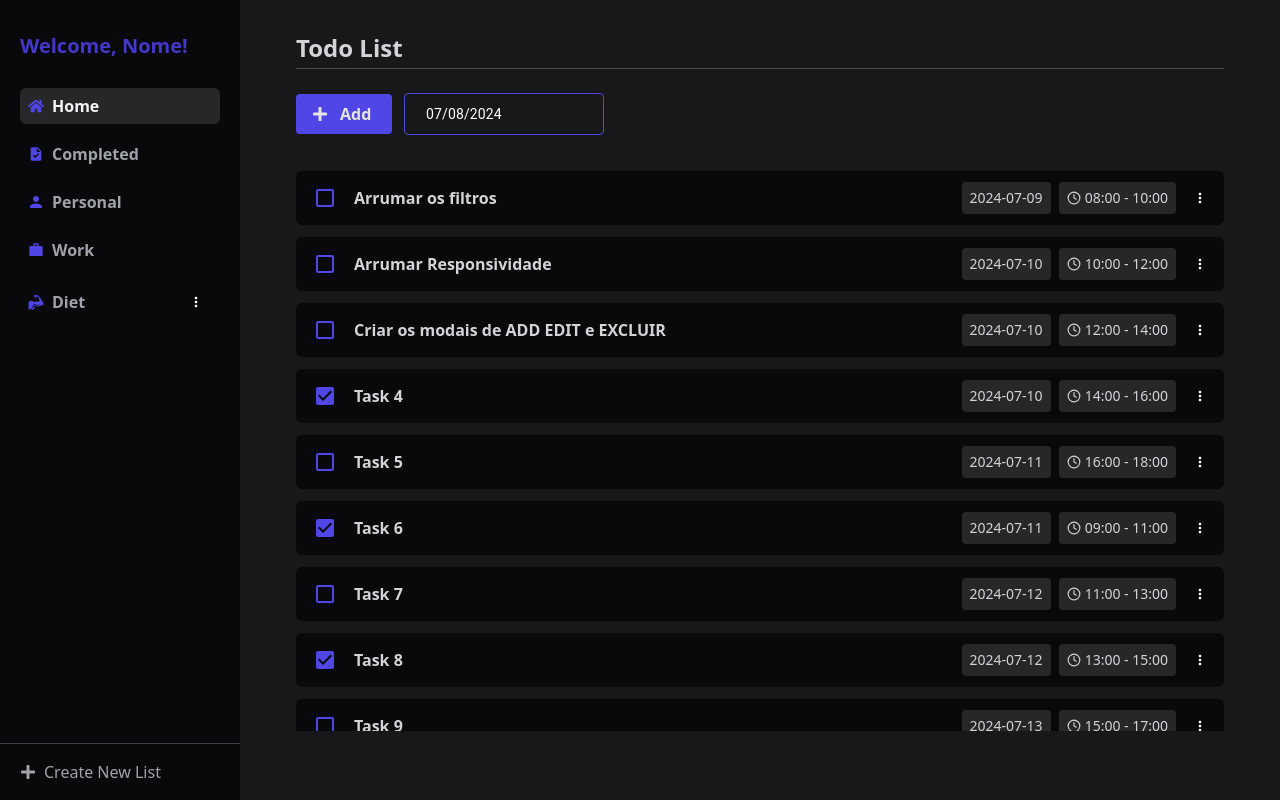
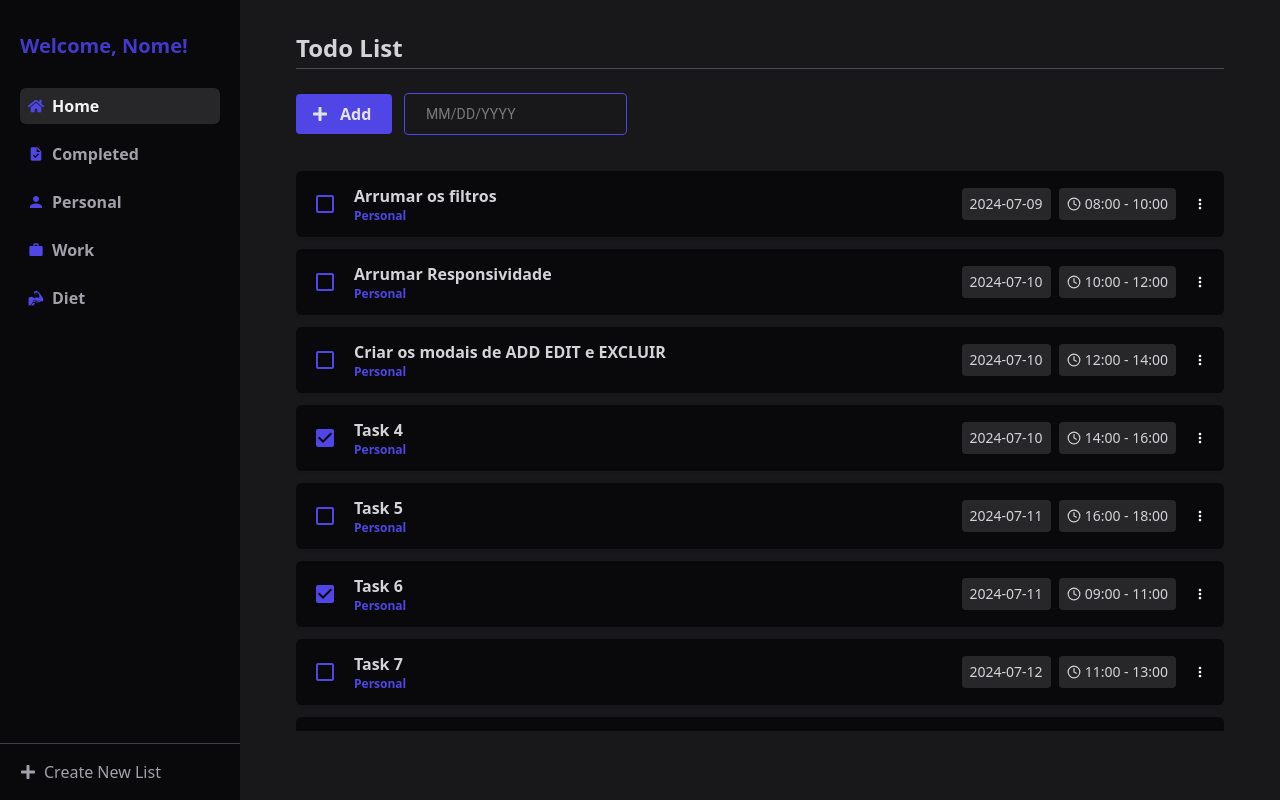
Before and after one commit to jvittor1/Task-Management, a React (Vite) app in the folder task-management/: page /home in a window 1280 px wide. Built offline with nearby package versions, Linux system fonts and the light colour scheme.

Commit message:
feat: add new parameters to components

```diff
--- a/task-management/src/components/cardList.tsx
+++ b/task-management/src/components/cardList.tsx
@@ -6,7 +6,7 @@ import { ITask } from "../interfaces/task";
 
 export default function CardList(props: ITask) {
   return (
-    <div className="ease-in-ou flex w-full cursor-pointer items-center justify-between rounded-md bg-zinc-950 px-2 py-[6px] text-zinc-300 transition duration-150 hover:bg-zinc-800">
+    <div className="ease-in-ou flex w-full cursor-pointer items-center justify-between rounded-md bg-zinc-950 px-2 py-3 text-zinc-300 shadow shadow-zinc-900 transition duration-150 hover:bg-zinc-800">
       <div className="flex items-center justify-center gap-2 text-base font-semibold">
         {
           <Checkbox
@@ -18,7 +18,10 @@ export default function CardList(props: ITask) {
             }}
           />
         }
-        {props.title}
+        <span className="flex flex-col">
+          {props.title}
+          <p className="text-xs font-semibold text-indigo-600">{props.type}</p>
+        </span>
       </div>
 
       <div className="flex gap-2 text-sm text-zinc-300">
@@ -31,7 +34,7 @@ export default function CardList(props: ITask) {
           <LuClock /> {formatTimeRange(props.startTime, props.endTime)}
         </span>
 
-        {<MenuOptionButton />}
+        {<MenuOptionButton taskId={props.id} />}
       </div>
     </div>
   );
--- a/task-management/src/components/datePicker.tsx
+++ b/task-management/src/components/datePicker.tsx
@@ -4,9 +4,13 @@ import { AdapterDayjs } from "@mui/x-date-pickers/AdapterDayjs";
 import { LocalizationProvider } from "@mui/x-date-pickers/LocalizationProvider";
 import { DatePicker } from "@mui/x-date-pickers/DatePicker";
 import { styled } from "@mui/material/styles";
+import { Control, Controller } from "react-hook-form";
+import { formattedDateStringToDate } from "../helper/formattedDate";
 
 interface ResponsiveDatePickersProps {
-  onChange: (newValue: Dayjs | null) => void;
+  onChange?: (newValue: Dayjs | null) => void;
+  control?: Control<any>;
+  defaultValue?: string;
 }
 
 const CustomDatePicker = styled(DatePicker)(() => ({
@@ -14,7 +18,7 @@ const CustomDatePicker = styled(DatePicker)(() => ({
     fontSize: "0.875rem",
     color: "#fff",
     padding: "0 8px",
-    width: "200px",
+    width: "100%",
     height: "42px",
     overflow: "hidden",
     "& .MuiOutlinedInput-notchedOutline": {
@@ -38,6 +42,14 @@ const CustomDatePicker = styled(DatePicker)(() => ({
 export default function ResponsiveDatePickers(
   props: ResponsiveDatePickersProps,
 ) {
+  const { onChange, control, defaultValue } = props;
+
+  const handleChange = (newValue: Dayjs | null) => {
+    if (onChange) {
+      onChange(newValue);
+    }
+  };
+
   return (
     <LocalizationProvider dateAdapter={AdapterDayjs}>
       <DemoContainer
@@ -50,10 +62,29 @@ export default function ResponsiveDatePickers(
         ]}
       >
         <DemoItem>
-          <CustomDatePicker
-            defaultValue={dayjs()}
-            onChange={(newValue) => props.onChange(newValue)}
-          />
+          {control ? (
+            <Controller
+              name="date"
+              control={control}
+              render={({ field }) => (
+                <CustomDatePicker
+                  {...field}
+                  defaultValue={
+                    defaultValue
+                      ? dayjs(formattedDateStringToDate(defaultValue))
+                      : null
+                  }
+                  onChange={(date) => {
+                    const formattedDate = dayjs(date).toDate();
+                    field.onChange(formattedDate);
+                  }}
+                  value={field.value ? dayjs(field.value) : null}
+                />
+              )}
+            />
+          ) : (
+            <CustomDatePicker onChange={handleChange} />
+          )}
         </DemoItem>
       </DemoContainer>
     </LocalizationProvider>
--- a/task-management/src/components/input.tsx
+++ b/task-management/src/components/input.tsx
@@ -8,6 +8,7 @@ interface InputProps {
   icon: IconType;
   register: UseFormRegister<any>;
   name: string;
+  value?: string;
 }
 
 export default function Input(props: InputProps) {
@@ -16,6 +17,7 @@ export default function Input(props: InputProps) {
       <label>{props.label}</label>
       <div className="relative">
         <input
+          value={props.value}
           type={props.type}
           placeholder={props.placeholder}
           {...props.register(props.name)}
--- a/task-management/src/components/sidebarCard.tsx
+++ b/task-management/src/components/sidebarCard.tsx
@@ -1,28 +1,38 @@
+import { Checkbox, checkboxClasses } from "@mui/material";
 import { IconType } from "react-icons";
-import MenuOptionButton from "./menuOptionButton";
 
 interface SideBarCardProps {
   name: string;
-  icon: IconType;
-  deletable?: boolean;
-  onClick: (data: string) => void;
-  selected: boolean;
+  icon?: IconType;
+  checkable?: boolean;
+  onClick?: (data: string) => void;
+  selected?: boolean;
+  checked?: (data: string) => void;
 }
 export default function SideBarCard(props: SideBarCardProps) {
   return (
     <div
-      onClick={() => props.onClick(props.name)}
-      className={`ease-in-ou flex w-full cursor-pointer items-center justify-between rounded-md px-2 py-[6px] text-zinc-300 transition duration-150 hover:bg-zinc-800 ${props.selected ? "bg-zinc-800" : "bg-zinc-950"}`}
+      onClick={() => (props.onClick ? props.onClick(props.name) : null)}
+      className={`ease-in-ou flex w-full cursor-pointer items-center rounded-md px-2 py-[6px] text-zinc-300 transition duration-150 hover:bg-zinc-800 ${props.selected ? "bg-zinc-800" : "bg-zinc-950"}`}
     >
       <div
         className={`flex items-center justify-center gap-2 text-base font-semibold ${props.selected ? "text-zinc-100" : "text-zinc-400"}`}
       >
-        {<props.icon color={"#4f46e5 "} />}
+        {props.icon && <props.icon color={"#4f46e5 "} />}
+
+        {props.checkable && (
+          <Checkbox
+            size="small"
+            sx={{
+              [`&, &.${checkboxClasses.checked}`]: {
+                color: "#4f46e5",
+              },
+            }}
+            onChange={() => (props.checked ? props.checked(props.name) : null)}
+          />
+        )}
+
         {props.name}
-      </div>
-
-      <div className="flex gap-2">
-        {props.deletable && <MenuOptionButton />}
       </div>
     </div>
   );
```
